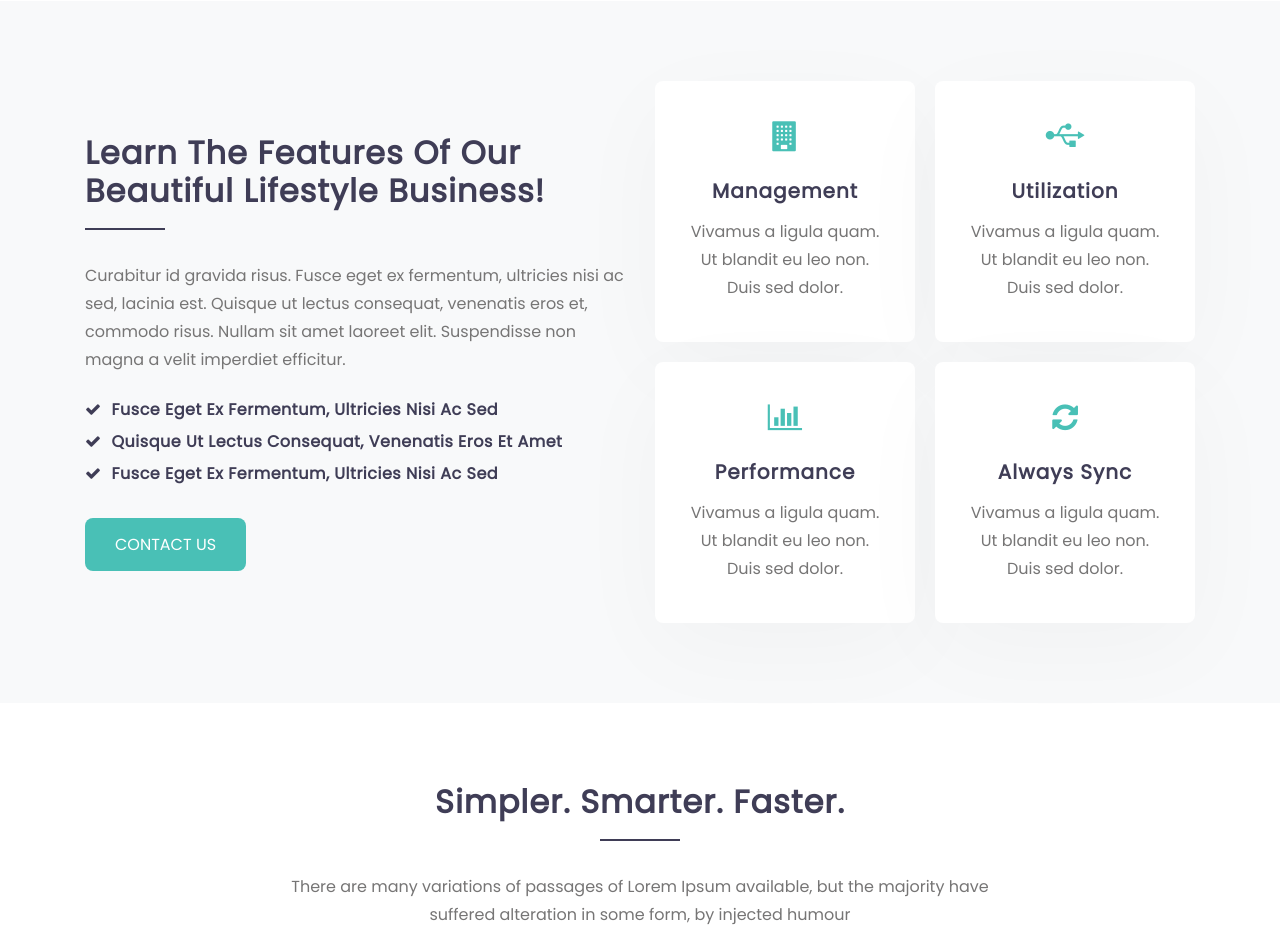
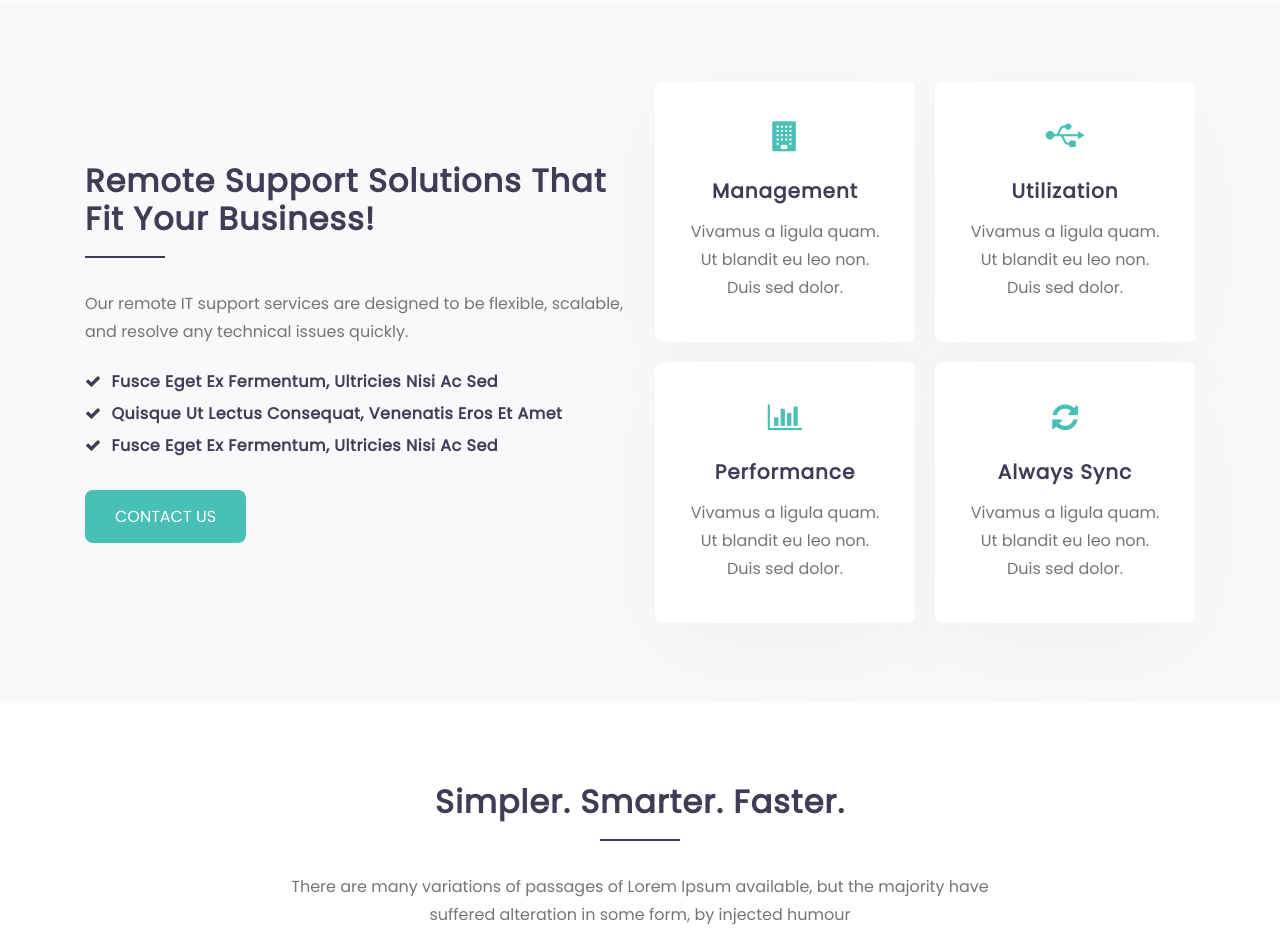
Before and after one commit to himanshuvalwani/twa.github.io, a plain HTML site: page services.html in a window 1280 px wide. Shown: the part 1140-2072 px from the top of the page. Drawn offline with Linux system fonts and the light colour scheme.

Commit message:
Update services.html

```diff
--- a/services.html
+++ b/services.html
@@ -112,10 +112,8 @@
         <div class="container">
             <div class="row main-cont-wthree-2">
                 <div class="col-lg-6 feature-grid-left">
-                    <h4 class="section-title-left">Learn the features of our Beautiful lifestyle Business!</h4>
-                    <p class="text-para">Curabitur id gravida risus. Fusce eget ex fermentum, ultricies nisi ac sed, lacinia est.
-                        Quisque ut lectus consequat, venenatis eros et, commodo risus. Nullam sit amet laoreet elit.
-                        Suspendisse non magna a velit imperdiet efficitur. </p>
+                    <h4 class="section-title-left">Remote Support Solutions That Fit Your Business!</h4>
+                    <p class="text-para">Our remote IT support services are designed to be flexible, scalable, and resolve any technical issues quickly. </p>
                     <ul class="list mt-4">
                         <li><span class="fa fa-check"></span> Fusce eget ex fermentum, ultricies nisi ac sed</li>
                         <li><span class="fa fa-check"></span> Quisque ut lectus consequat, venenatis eros et amet</li>
```
